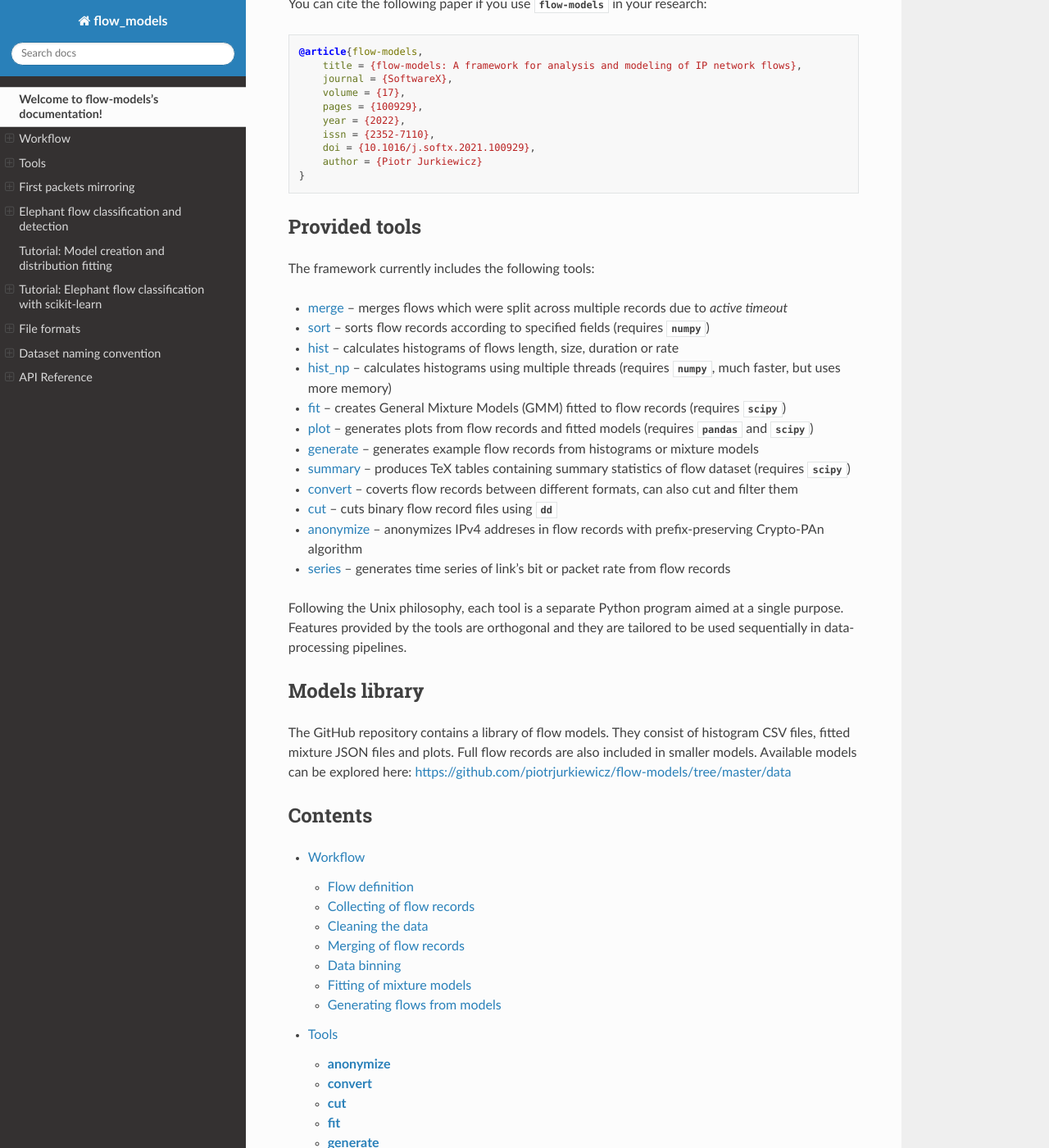
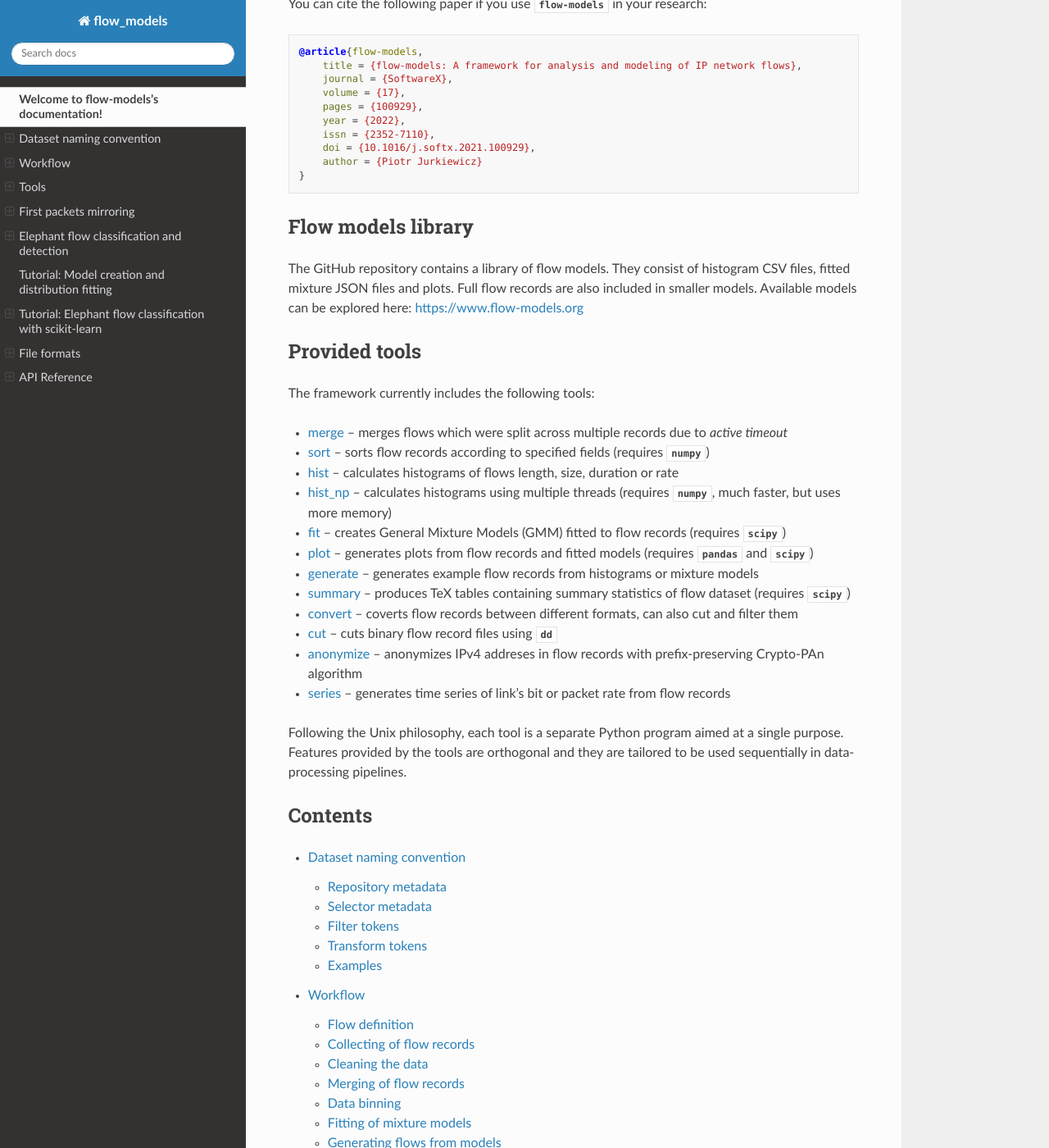
Before and after one commit to piotrjurkiewicz/flow-models, a Sphinx documentation site: the page built from docs/index.rst, in a window 1280 px wide and 1400 px high, scrolled down 527 px. Shown: the whole window at 82% size. Built offline with Sphinx 7.4.7 and the Read the Docs theme 3.1.0, drawn with Linux system fonts in a browser that asks for light colours; some of the changed lines change nothing that is shown; some of the changed text lies outside the part shown.

Commit message:
Group tutorials under a Tutorials section in docs index

```diff
--- a/docs/index.rst
+++ b/docs/index.rst
@@ -27,6 +27,12 @@
         author = {Piotr Jurkiewicz}
     }
 
+Flow models library
+===================
+
+The GitHub repository contains a library of flow models. They consist of histogram CSV files, fitted mixture JSON
+files and plots. Full flow records are also included in smaller models. Available models can be explored here: https://www.flow-models.org
+
 Provided tools
 ==============
 
@@ -49,12 +55,6 @@
 Following the Unix philosophy, each tool is a separate Python program aimed at a single purpose. Features provided
 by the tools are orthogonal and they are tailored to be used sequentially in data-processing pipelines.
 
-Models library
-==============
-
-The GitHub repository contains a library of flow models. They consist of histogram CSV files, fitted mixture JSON
-files and plots. Full flow records are also included in smaller models. Available models can be explored here: https://github.com/piotrjurkiewicz/flow-models/tree/master/data
-
 Contents
 ========
 
@@ -66,10 +66,18 @@
 .. toctree::
    :maxdepth: 2
 
+   datasets
    workflow
    tools
    first_mirror
    elephants
+
+Tutorials
+=========
+
+.. toctree::
+   :maxdepth: 1
+
    tutorial
    elephants_tutorial
 
@@ -80,7 +88,6 @@
    :maxdepth: 3
 
    formats
-   datasets
    api
 
 Indices and tables
```
